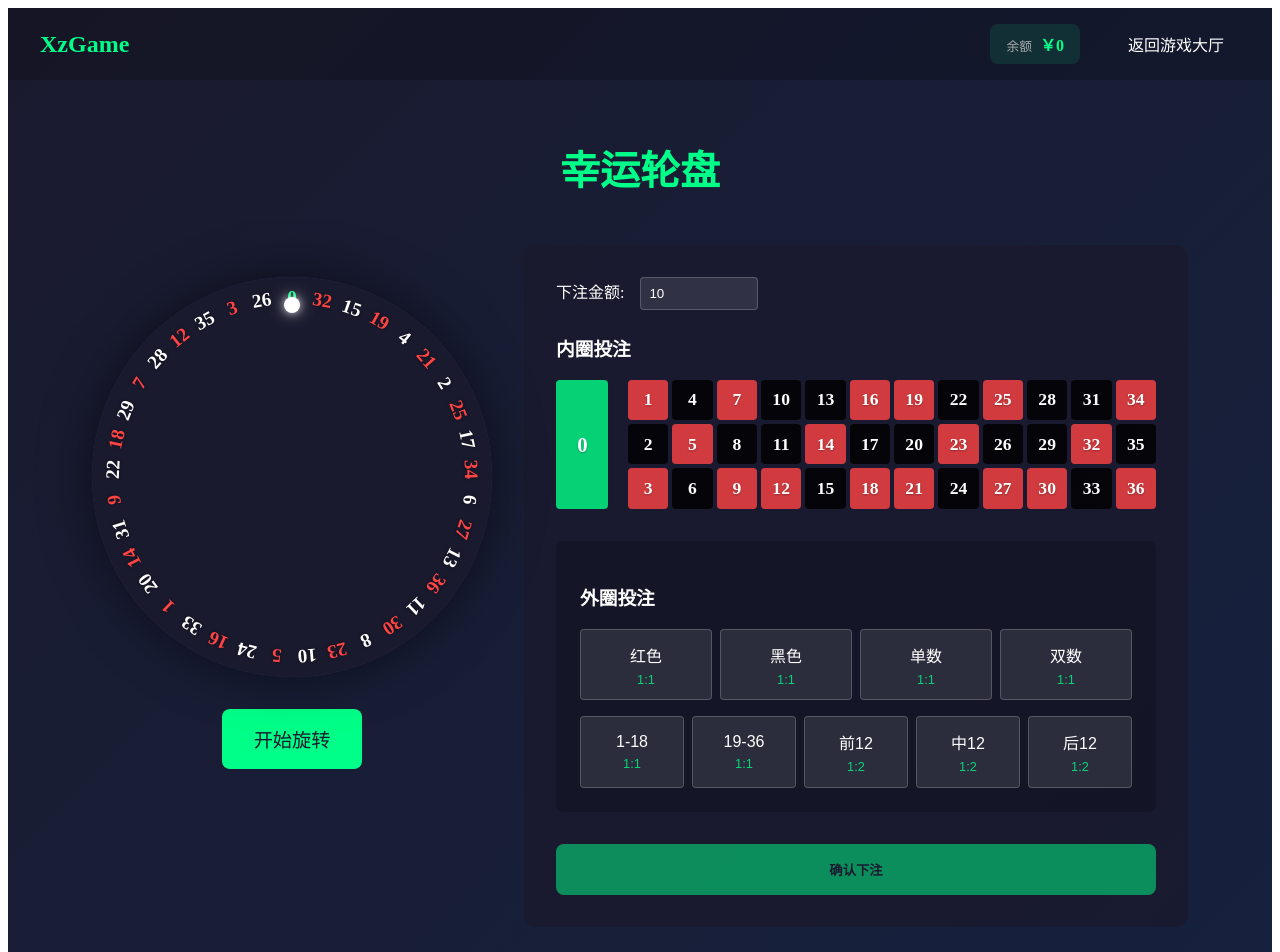
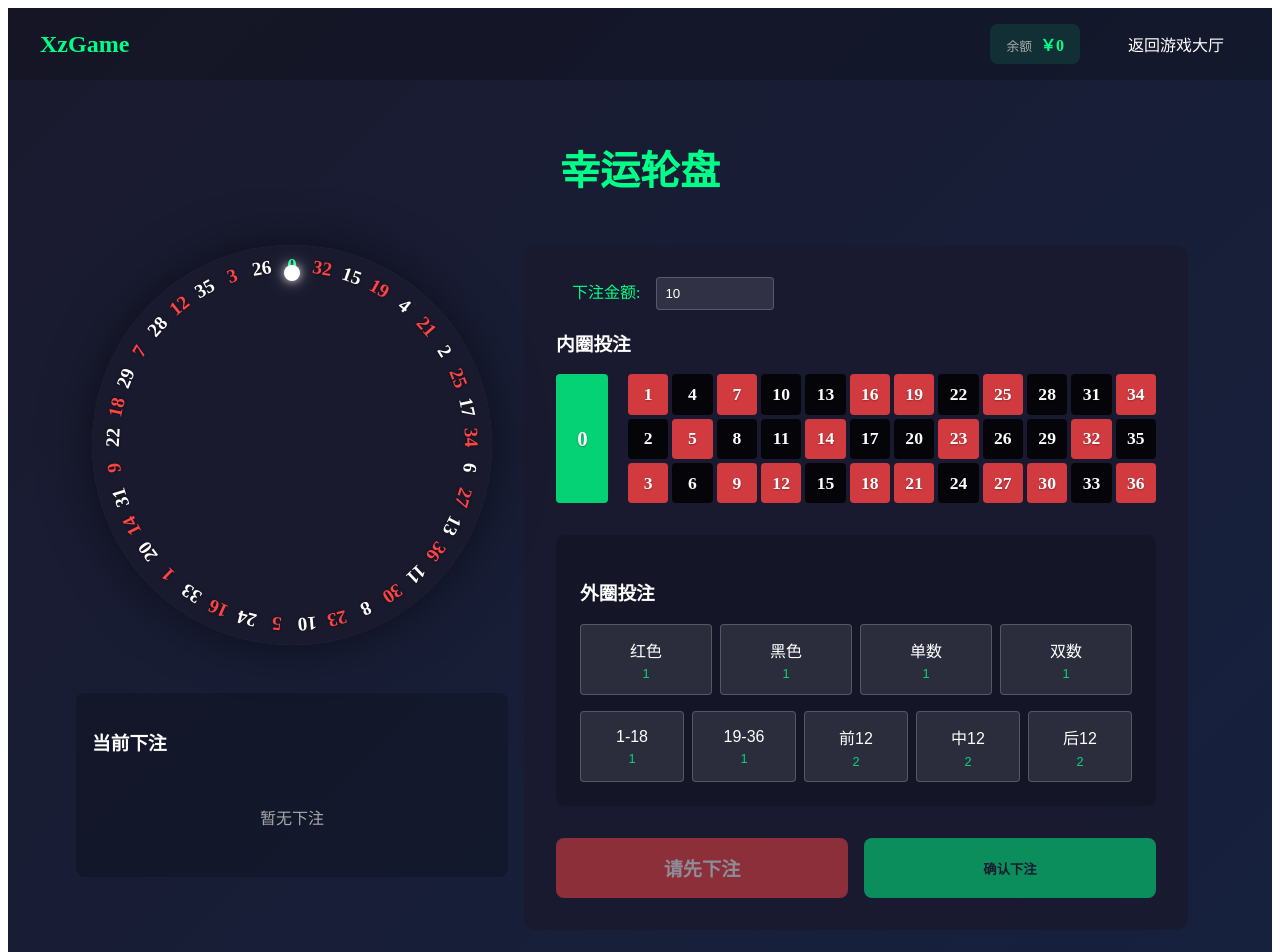
Before and after one commit to Monika18Y/casino, a Vue app: page /games/live/roulette in a window 1280 px wide. Shown: the top 952 px of the page. Built offline with nearby package versions, Linux system fonts and the light colour scheme; sample sign-in values are in the browser's storage.

Commit message:
优化轮盘样式，增加下注功能

```diff
--- a/src/views/games/live/Roulette.vue
+++ b/src/views/games/live/Roulette.vue
@@ -44,14 +44,22 @@
             <span :class="['number', getNumberColor(result)]">{{ result }}</span>
           </div>
 
-          <!-- 开始按钮 -->
-          <button
-            class="spin-btn"
-            :disabled="isSpinning"
-            @click="spinWheel"
-          >
-            {{ isSpinning ? '旋转中...' : '开始旋转' }}
-          </button>
+          <!-- 当前下注显示 -->
+          <div class="current-bets">
+            <h3>当前下注</h3>
+            <div class="bet-list" v-if="currentBets.length > 0">
+              <div v-for="(bet, index) in currentBets" :key="index" class="bet-item">
+                <span class="bet-type">
+                  {{ bet.type ? getBetTypeName(bet.type) : `号码: ${bet.numbers.join(', ')}` }}
+                </span>
+                <span class="bet-amount">￥{{ bet.amount }}</span>
+                <span class="bet-odds">赔率 1:{{ bet.odds }}</span>
+              </div>
+            </div>
+            <div v-else class="no-bets">
+              暂无下注
+            </div>
+          </div>
         </div>
 
         <!-- 右侧下注区域 -->
@@ -136,6 +144,15 @@
             </div>
           </div>
 
+          <!-- 按钮区域 -->
+          <div class="action-buttons">
+            <button
+              class="spin-btn"
+              :disabled="isSpinning || currentBets.length === 0"
+              @click="spinWheel"
+            >
+              {{ isSpinning ? '旋转中...' : currentBets.length === 0 ? '请先下注' : '开始旋转' }}
+            </button>
             <button
               class="place-bet-btn"
               :disabled="!canPlaceBet"
@@ -143,6 +160,7 @@
             >
               确认下注
             </button>
+          </div>
         </div>
       </div>
     </main>
@@ -174,18 +192,20 @@ export default {
       betAmount: 10,
       selectedBet: null,
       selectedNumbers: [],
+      currentBets: [], // 存储当前所有下注
+      betResults: [], // 存储每次下注的结果
       outsideBetsRow1: [
-        { type: 'red', name: '红色', odds: '1:1' },
-        { type: 'black', name: '黑色', odds: '1:1' },
-        { type: 'odd', name: '单数', odds: '1:1' },
-        { type: 'even', name: '双数', odds: '1:1' },
+        { type: 'red', name: '红色', odds: 1 },
+        { type: 'black', name: '黑色', odds: 1 },
+        { type: 'odd', name: '单数', odds: 1 },
+        { type: 'even', name: '双数', odds: 1 },
       ],
       outsideBetsRow2: [
-        { type: 'low', name: '1-18', odds: '1:1' },
-        { type: 'high', name: '19-36', odds: '1:1' },
-        { type: 'dozen1', name: '前12', odds: '1:2' },
-        { type: 'dozen2', name: '中12', odds: '1:2' },
-        { type: 'dozen3', name: '后12', odds: '1:2' },
+        { type: 'low', name: '1-18', odds: 1 },
+        { type: 'high', name: '19-36', odds: 1 },
+        { type: 'dozen1', name: '前12', odds: 2 },
+        { type: 'dozen2', name: '中12', odds: 2 },
+        { type: 'dozen3', name: '后12', odds: 2 },
       ]
     }
   },
@@ -240,45 +260,49 @@ export default {
     },
     // 旋转轮盘
     spinWheel() {
-      if (this.isSpinning) return
+      if (this.isSpinning || this.currentBets.length === 0) return;
 
-      this.isSpinning = true
-      this.showResult = false
+      this.isSpinning = true;
+      this.showResult = false;
 
       // 轮盘旋转圈数(5-8圈)
-      const wheelSpins = 5 + Math.floor(Math.random() * 4)
+      const wheelSpins = 5 + Math.floor(Math.random() * 4);
       // 最终停止位置(0-360度)
-      const finalRotation = Math.floor(Math.random() * 360)
+      const finalRotation = Math.floor(Math.random() * 360);
 
       // 轮盘总旋转角度
-      const totalRotation = wheelSpins * 360 + finalRotation
+      const totalRotation = wheelSpins * 360 + finalRotation;
 
       // 小球反向旋转圈数(比轮盘多3-4圈)
-      const ballSpins = wheelSpins + 3 + Math.floor(Math.random() * 2)
-      const ballFinalRotation = Math.floor(Math.random() * 360)
-      const totalBallRotation = ballSpins * 360 + ballFinalRotation
+      const ballSpins = wheelSpins + 3 + Math.floor(Math.random() * 2);
+      const ballFinalRotation = Math.floor(Math.random() * 360);
+      const totalBallRotation = ballSpins * 360 + ballFinalRotation;
 
       // 设置动画
-      this.wheelRotation = totalRotation
-      this.ballRotation = totalBallRotation
+      this.wheelRotation = totalRotation;
+      this.ballRotation = totalBallRotation;
 
       // 计算结果
       setTimeout(() => {
         // 计算轮盘和小球的最终角度
-        const wheelFinalAngle = this.wheelRotation % 360
-        const ballFinalAngle = this.ballRotation % 360
+        const wheelFinalAngle = this.wheelRotation % 360;
+        const ballFinalAngle = this.ballRotation % 360;
 
         // 计算相对角度（轮盘顺时针，小球逆时针）
-        const relativeAngle = (wheelFinalAngle + ballFinalAngle) % 360
+        const relativeAngle = (wheelFinalAngle + ballFinalAngle) % 360;
 
         // 计算对应的数字索引
-        const anglePerSlot = 360 / this.wheelNumbers.length
-        const slotIndex = Math.floor((360 - relativeAngle) / anglePerSlot) % this.wheelNumbers.length
+        const anglePerSlot = 360 / this.wheelNumbers.length;
+        const slotIndex = Math.floor((360 - relativeAngle) / anglePerSlot) % this.wheelNumbers.length;
 
-        this.result = this.wheelNumbers[slotIndex]
-        this.showResult = true
-        this.isSpinning = false
-      }, 8000)
+        this.result = this.wheelNumbers[slotIndex];
+        this.showResult = true;
+
+        // 检查所有下注是否中奖
+        this.checkWin(this.result);
+
+        this.isSpinning = false;
+      }, 8000);
     },
     selectBet(type) {
       this.selectedBet = this.selectedBet === type ? null : type
@@ -294,12 +318,126 @@ export default {
       this.selectedBet = null
     },
     placeBet() {
-      // TODO: 实现下注逻辑
+      if (!this.canPlaceBet) return;
+
+      // 检查余额是否足够
+      const totalBetAmount = this.selectedBet ?
+        this.betAmount :
+        this.betAmount * this.selectedNumbers.length; // 多个数字时，每个数字都需要下注金额
+
+      if (totalBetAmount > this.userBalance) {
+        alert('余额不足');
+        return;
+      }
+
+      if (this.selectedBet) {
+        // 外围下注
+        let bet = {
+          amount: this.betAmount,
+          type: this.selectedBet,
+          numbers: [],
+          odds: this.calculateOdds()
+        };
+        this.currentBets.push(bet);
+        this.userBalance -= this.betAmount;
+      } else {
+        // 数字下注 - 每个数字独立下注
+        this.selectedNumbers.forEach(number => {
+          let bet = {
+            amount: this.betAmount,
+            type: null,
+            numbers: [number],
+            odds: 35 // 固定赔率1:35
+          };
+          this.currentBets.push(bet);
+          this.userBalance -= this.betAmount;
+        });
+      }
+
+      this.updateUserBalance();
+
+      // 重置选择
+      this.selectedBet = null;
+      this.selectedNumbers = [];
+    },
+    calculateOdds() {
+      if (this.selectedBet) {
+        // 外围下注赔率
+        const outsideBet = [...this.outsideBetsRow1, ...this.outsideBetsRow2]
+          .find(bet => bet.type === this.selectedBet);
+        return outsideBet ? outsideBet.odds : 0;
+      }
+      return 0;
+    },
+    checkWin(number) {
+      const redNumbers = [1, 3, 5, 7, 9, 12, 14, 16, 18, 19, 21, 23, 25, 27, 30, 32, 34, 36];
+
+      this.currentBets.forEach(bet => {
+        let win = false;
+        let winAmount = 0;
+
+        if (bet.type) {
+          // 检查外围下注
+          switch(bet.type) {
+            case 'red':
+              win = redNumbers.includes(number);
+              break;
+            case 'black':
+              win = !redNumbers.includes(number) && number !== 0;
+              break;
+            case 'odd':
+              win = number % 2 === 1 && number !== 0;
+              break;
+            case 'even':
+              win = number % 2 === 0 && number !== 0;
+              break;
+            case 'low':
+              win = number >= 1 && number <= 18;
+              break;
+            case 'high':
+              win = number >= 19 && number <= 36;
+              break;
+            case 'dozen1':
+              win = number >= 1 && number <= 12;
+              break;
+            case 'dozen2':
+              win = number >= 13 && number <= 24;
+              break;
+            case 'dozen3':
+              win = number >= 25 && number <= 36;
+              break;
+          }
+        } else {
+          // 检查数字下注 - 精确匹配
+          win = bet.numbers[0] === number;
+        }
+
+        if (win) {
+          winAmount = bet.amount * (bet.odds + 1); // 赔率加上本金
+          this.userBalance += winAmount;
+          this.updateUserBalance();
+        }
+      });
+
+      // 清空当前下注
+      this.currentBets = [];
+    },
+    updateUserBalance() {
+      const users = JSON.parse(localStorage.getItem('users') || '{}');
+      if (users[this.username]) {
+        users[this.username].balance = this.userBalance;
+        localStorage.setItem('users', JSON.stringify(users));
+      }
     },
     // 修改：根据行列位置获取对应数字
     getNumberByPosition(row, col) {
       // 新的计算逻辑：从上到下递增
       return row + (col - 1) * 3
+    },
+    getBetTypeName(type) {
+      const allBets = [...this.outsideBetsRow1, ...this.outsideBetsRow2];
+      const bet = allBets.find(b => b.type === type);
+      return bet ? bet.name : type;
     }
   },
   mounted() {
@@ -409,7 +547,6 @@ h1 {
   flex-direction: column;
   align-items: center;
   gap: 2rem;
-  margin: 2rem 0;
 }
 
 .wheel-container {
@@ -810,4 +947,164 @@ h1 {
     min-height: 20px;
   }
 }
+
+.current-bets {
+  background: rgba(0, 0, 0, 0.2);
+  padding: 1rem;
+  border-radius: 8px;
+  margin-top: 1rem;
+  width: 100%;
+  max-width: 400px;
+  min-height: 150px;
+  max-height: 300px;
+}
+
+.bet-list {
+  display: flex;
+  flex-direction: column;
+  gap: 0.5rem;
+  margin-top: 0.5rem;
+  max-height: 200px;
+  overflow-y: auto;
+  padding-right: 0.5rem;
+}
+
+.bet-list::-webkit-scrollbar {
+  width: 6px;
+}
+
+.bet-list::-webkit-scrollbar-track {
+  background: rgba(255, 255, 255, 0.1);
+  border-radius: 3px;
+}
+
+.bet-list::-webkit-scrollbar-thumb {
+  background: rgba(0, 255, 136, 0.3);
+  border-radius: 3px;
+}
+
+.bet-list::-webkit-scrollbar-thumb:hover {
+  background: rgba(0, 255, 136, 0.5);
+}
+
+.bet-item {
+  display: flex;
+  justify-content: space-between;
+  align-items: center;
+  background: rgba(255, 255, 255, 0.1);
+  padding: 0.5rem 1rem;
+  border-radius: 4px;
+  transition: all 0.3s ease;
+}
+
+.bet-item.win {
+  background: rgba(0, 255, 136, 0.1);
+  border: 1px solid rgba(0, 255, 136, 0.3);
+}
+
+.bet-type {
+  flex: 1;
+}
+
+.bet-amount {
+  color: #00ff88;
+  margin: 0 1rem;
+}
+
+.bet-odds {
+  color: #aaa;
+}
+
+.result-amount {
+  color: #ff4444;
+  font-weight: bold;
+}
+
+.result-amount.win {
+  color: #00ff88;
+}
+
+@media (max-width: 768px) {
+  .current-bets {
+    max-width: 100%;
+  }
+
+  .bet-item {
+    flex-direction: column;
+    gap: 0.5rem;
+    text-align: center;
+  }
+
+  .bet-amount,
+  .bet-odds {
+    margin: 0;
+  }
+}
+
+.no-bets {
+  text-align: center;
+  color: #aaa;
+  padding: 2rem 0;
+}
+
+.action-buttons {
+  display: flex;
+  gap: 1rem;
+  margin-top: 1rem;
+}
+
+.spin-btn {
+  flex: 1;
+  padding: 1rem;
+  background: #ff4444;
+  color: white;
+  border: none;
+  border-radius: 8px;
+  cursor: pointer;
+  font-weight: bold;
+  transition: all 0.3s ease;
+}
+
+.spin-btn:hover:not(:disabled) {
+  transform: translateY(-2px);
+  box-shadow: 0 4px 12px rgba(255, 68, 68, 0.2);
+}
+
+.spin-btn:disabled {
+  opacity: 0.5;
+  cursor: not-allowed;
+}
+
+.place-bet-btn {
+  flex: 1;
+  padding: 1rem;
+  background: #00ff88;
+  color: #1a1a2e;
+  border: none;
+  border-radius: 8px;
+  cursor: pointer;
+  font-weight: bold;
+  transition: all 0.3s ease;
+}
+
+.place-bet-btn:hover:not(:disabled) {
+  transform: translateY(-2px);
+  box-shadow: 0 4px 12px rgba(0, 255, 136, 0.2);
+}
+
+.place-bet-btn:disabled {
+  opacity: 0.5;
+  cursor: not-allowed;
+}
+
+@media (max-width: 768px) {
+  .action-buttons {
+    flex-direction: column;
+  }
+
+  .spin-btn,
+  .place-bet-btn {
+    width: 100%;
+  }
+}
 </style>
```
Lines whose indentation alone changed are shown as unchanged.
